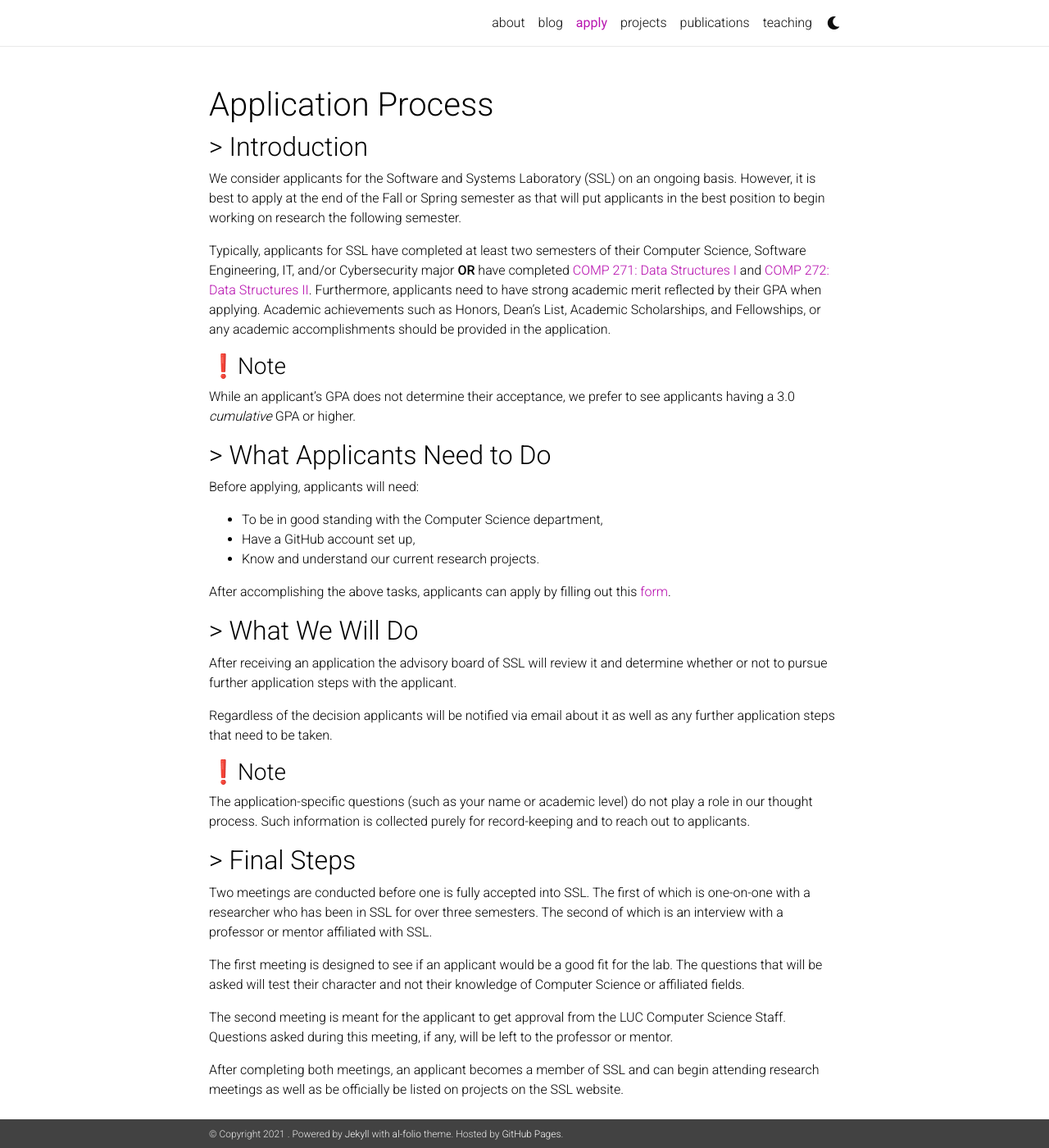
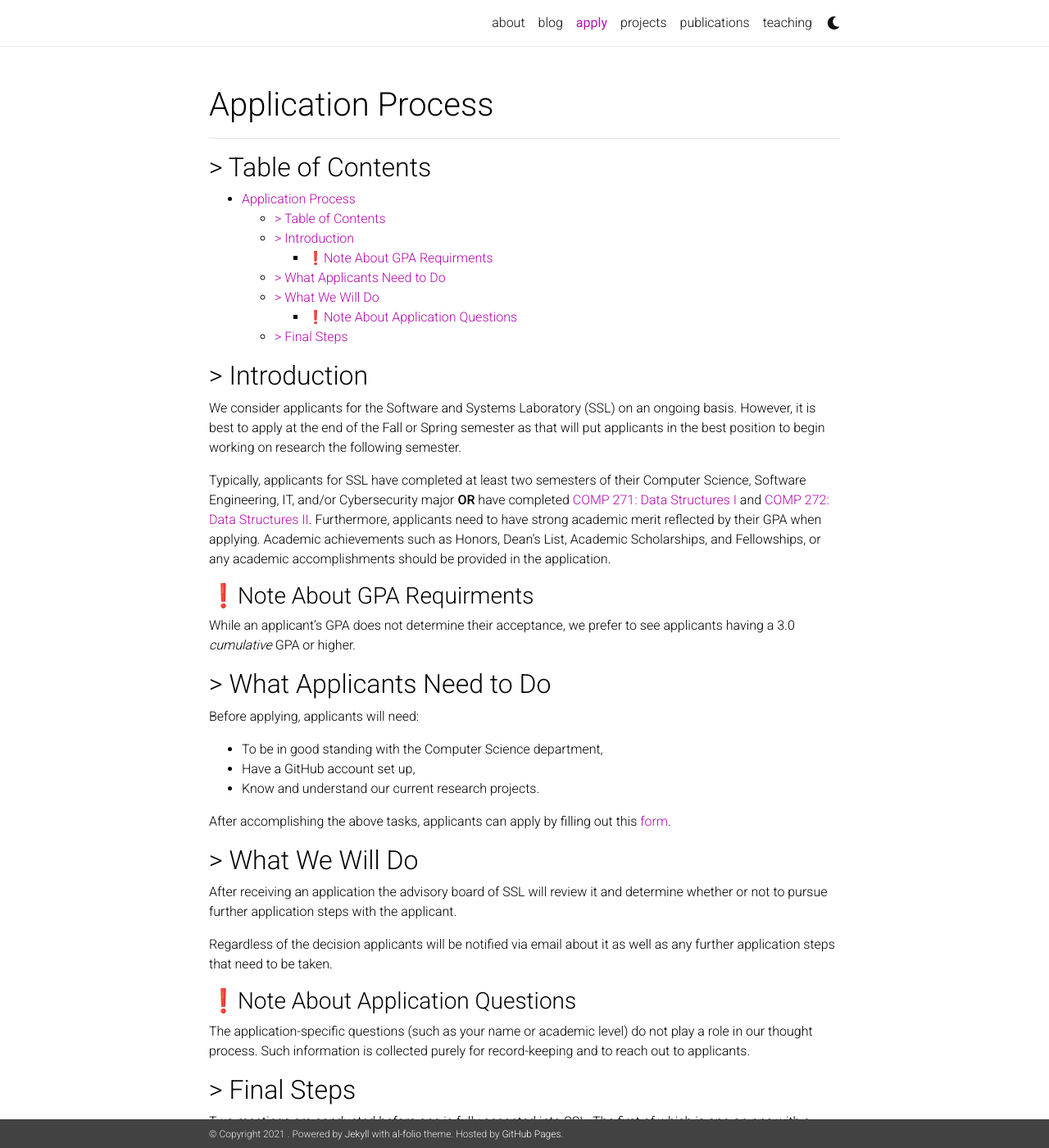
Before and after one commit to NicholasSynovic/LUC-SSL-Website, a Jekyll site: the page built from _pages/apply.md, in a window 1280 px wide and 1400 px high. Shown: the whole window at 82% size. Built offline with Jekyll 4.4.1, drawn with Linux system fonts in a browser that asks for light colours; nearby versions of some CDN libraries; a style sheet for code colours, icons or effects is not loaded.

Commit message:
Add table of contents to _pages/apply.md

```diff
--- a/_pages/apply.md
+++ b/_pages/apply.md
@@ -10,19 +10,31 @@ social: true  # includes social icons at the bottom of the page
 ---
 <!-- Markdown Syntax: https://www.markdownguide.org/ -->
 
-# Application Process {#apply}
+# Application Process
 
-## > Introduction {#introduction}
+---
+
+## > Table of Contents
+- [Application Process](#application-process)
+  - [> Table of Contents](#-table-of-contents)
+  - [> Introduction](#-introduction)
+    - [❗Note About GPA Requirments](#note-about-gpa-requirments)
+  - [> What Applicants Need to Do](#-what-applicants-need-to-do)
+  - [> What We Will Do](#-what-we-will-do)
+    - [❗Note About Application Questions](#note-about-application-questions)
+  - [> Final Steps](#-final-steps)
+
+## > Introduction
 
 We consider applicants for the Software and Systems Laboratory (SSL) on an ongoing basis. However, it is best to apply at the end of the Fall or Spring semester as that will put applicants in the best position to begin working on research the following semester.
 
 Typically, applicants for SSL have completed at least two semesters of their Computer Science, Software Engineering, IT, and/or Cybersecurity major **OR** have completed [COMP 271: Data Structures I](https://academics.cs.luc.edu/courses/comp271.html) and [COMP 272: Data Structures II](https://academics.cs.luc.edu/courses/comp272.html). Furthermore, applicants need to have strong academic merit reflected by their GPA when applying. Academic achievements such as Honors, Dean’s List, Academic Scholarships, and Fellowships, or any academic accomplishments should be provided in the application.
 
-### ❗Note
+### ❗Note About GPA Requirments
 
 While an applicant’s GPA does not determine their acceptance, we prefer to see applicants having a 3.0 *cumulative* GPA or higher.
 
-## > What Applicants Need to Do {#applicants}
+## > What Applicants Need to Do
 
 Before applying, applicants will need:
 
@@ -32,17 +44,17 @@ Before applying, applicants will need:
 
 After accomplishing the above tasks, applicants can apply by filling out this [form](https://tinyurl.com/yymoo4af).
 
-## > What We Will Do {#ssl}
+## > What We Will Do
 
 After receiving an application the advisory board of SSL will review it and determine whether or not to pursue further application steps with the applicant.
 
 Regardless of the decision applicants will be notified via email about it as well as any further application steps that need to be taken.
 
-### ❗Note
+### ❗Note About Application Questions
 
 The application-specific questions (such as your name or academic level) do not play a role in our thought process. Such information is collected purely for record-keeping and to reach out to applicants.
 
-## > Final Steps {#final}
+## > Final Steps
 
 Two meetings are conducted before one is fully accepted into SSL. The first of which is one-on-one with a researcher who has been in SSL for over three semesters. The second of which is an interview with a professor or mentor affiliated with SSL.
 
```
Also changed, not shown: _pages/about.md (+4 -4 lines).
